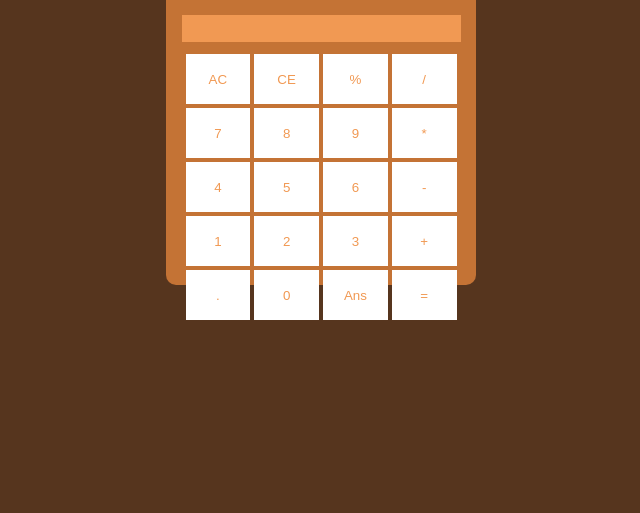
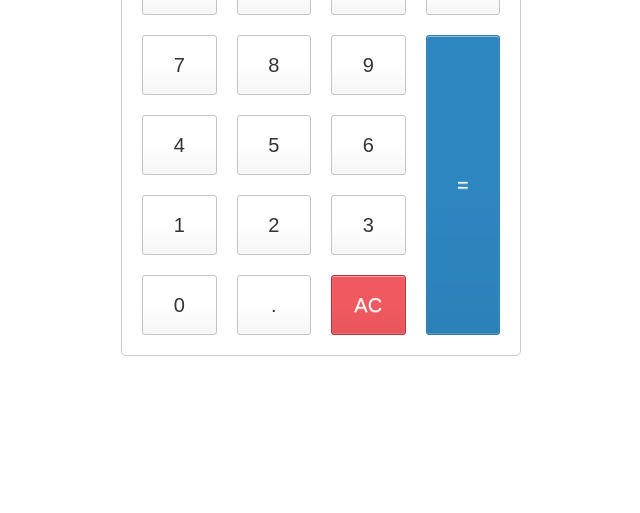
Before and after one commit to callmeabraz/Calculator, a plain HTML site: page index.html in a window 1280 px wide. Shown: the part 295-808 px from the top of the page, without its empty margins (319-959 px from the left). Drawn offline with Linux system fonts and the light colour scheme.

Commit message:
Functionality

```diff
--- a/app.js
+++ b/app.js
@@ -1,33 +1,105 @@
-var ans = "";
-var clear = false;
-var calc = "";
-$(document).ready(function() {
-  $("button").click(function() {
-    var text = $(this).attr("value");
-     if(parseInt(text, 10) == text || text === "." || text === "/" || text === "*" || text === "-" || text === "+" || text === "%") {
-      if(clear === false) {
-        calc += text;
-        $(".textbox").val(calc);
-      } else {
-        calc = text;
-        $(".textbox").val(calc);
-        clear = false;
-      }
+const calculator = {
+  displayValue: '0',
+  firstOperand: null,
+  waitingForSecondOperand: false,
+  operator: null,
+};
 
-    } if(text === "AC") {
-      calc = "";
-      $(".textbox").val("");
-    } else if(text === "CE") {
-      calc = calc.slice(0, -1);
-      $(".textbox").val(calc);
-    } else if(text === "=") {
-      ans = eval(calc);
-      $(".textbox").val(ans);
-      clear = true;
-    }else if(text === "And") {
-      calc = $(".textbox").val();
-      $(".textbox").val(calc);
-      clear=false;
-    }
-  });
+function inputDigit(digit) {
+  const { displayValue, waitingForSecondOperand } = calculator;
+
+  if (waitingForSecondOperand === true) {
+    calculator.displayValue = digit;
+    calculator.waitingForSecondOperand = false;
+  } else {
+    calculator.displayValue = displayValue === '0' ? digit : displayValue + digit;
+  }
+}
+
+function inputDecimal(dot) {
+	if (calculator.waitingForSecondOperand === true) return;
+
+  // If the `displayValue` does not contain a decimal point
+  if (!calculator.displayValue.includes(dot)) {
+    // Append the decimal point
+    calculator.displayValue += dot;
+  }
+}
+
+function handleOperator(nextOperator) {
+  const { firstOperand, displayValue, operator } = calculator
+  const inputValue = parseFloat(displayValue);
+
+  if (operator && calculator.waitingForSecondOperand)  {
+    calculator.operator = nextOperator;
+    return;
+  }
+
+  if (firstOperand == null) {
+    calculator.firstOperand = inputValue;
+  } else if (operator) {
+    const currentValue = firstOperand || 0;
+    const result = performCalculation[operator](currentValue, inputValue);
+
+    calculator.displayValue = String(result);
+    calculator.firstOperand = result;
+  }
+
+  calculator.waitingForSecondOperand = true;
+  calculator.operator = nextOperator;
+}
+
+const performCalculation = {
+  '/': (firstOperand, secondOperand) => firstOperand / secondOperand,
+
+  '*': (firstOperand, secondOperand) => firstOperand * secondOperand,
+
+  '+': (firstOperand, secondOperand) => firstOperand + secondOperand,
+
+  '-': (firstOperand, secondOperand) => firstOperand - secondOperand,
+
+  '=': (firstOperand, secondOperand) => secondOperand
+};
+
+function resetCalculator() {
+  calculator.displayValue = '0';
+  calculator.firstOperand = null;
+  calculator.waitingForSecondOperand = false;
+  calculator.operator = null;
+}
+
+function updateDisplay() {
+  const display = document.querySelector('.calculator-screen');
+  display.value = calculator.displayValue;
+}
+
+updateDisplay();
+
+const keys = document.querySelector('.calculator-keys');
+keys.addEventListener('click', (event) => {
+  const { target } = event;
+  if (!target.matches('button')) {
+    return;
+  }
+
+  if (target.classList.contains('operator')) {
+    handleOperator(target.value);
+		updateDisplay();
+    return;
+  }
+
+  if (target.classList.contains('decimal')) {
+    inputDecimal(target.value);
+		updateDisplay();
+    return;
+  }
+
+  if (target.classList.contains('all-clear')) {
+    resetCalculator();
+		updateDisplay();
+    return;
+  }
+
+  inputDigit(target.value);
+  updateDisplay();
 });
--- a/index.html
+++ b/index.html
@@ -1,5 +1,5 @@
 <!DOCTYPE html>
-
+<html>
   <head>
       <title>Calculator</title>
           <meta charset="UTF-8">
@@ -9,29 +9,40 @@
 
   <body>
       <div class="calculator">
-        <h1>Calculator</h1>
-        <input type="textbox" class="textbox" readonly>
-        <div class="buttons">
-          <button class="button" value="AC">AC</button>
-          <button class="button" value="CE">CE</button>
-          <button class="button" value="%">%</button>
-          <button class="button" value="/">/</button>
-          <button class="button" value="7">7</button>
-          <button class="button" value="8">8</button>
-          <button class="button" value="9">9</button>
-          <button class="button" value="*">*</button>
-          <button class="button" value="4">4</button>
-          <button class="button" value="5">5</button>
-          <button class="button" value="6">6</button>
-          <button class="button" value="-">-</button>
-          <button class="button" value="1">1</button>
-          <button class="button" value="2">2</button>
-          <button class="button" value="3">3</button>
-          <button class="button" value="+">+</button>
-          <button class="button" value=".">.</button>
-          <button class="button" value="0">0</button>
-          <button class="button" value="And">Ans</button>
-          <button class="button" value="=">=</button>
+
+        <input type="text" class="calculator-screen" value="" disabled />
+
+        <div class="calculator-keys">
+
+          <button type="button" class="operator" value="+">+</button>
+          <button type="button" class="operator" value="-">-</button>
+          <button type="button" class="operator" value="*">&times;</button><script></script>
+          <button type="button" class="operator" value="/">&divide;</button>
+
+          <button type="button" value="7">7</button>
+          <button type="button" value="8">8</button>
+          <button type="button" value="9">9</button>
+
+
+          <button type="button" value="4">4</button>
+          <button type="button" value="5">5</button>
+          <button type="button" value="6">6</button>
+
+
+          <button type="button" value="1">1</button>
+          <button type="button" value="2">2</button>
+          <button type="button" value="3">3</button>
+
+
+          <button type="button" value="0">0</button>
+          <button type="button" class="decimal" value=".">.</button>
+          <button type="button" class="all-clear" value="all-clear">AC</button>
+
+          <button type="button" class="equal-sign operator" value="=">=</button>
+
         </div>
       </div>
   </body>
+
+  <script src="app.js"></script>
+</html>
--- a/main.css
+++ b/main.css
@@ -1,54 +1,82 @@
-@import url(https://fonts.googleapis.com/css?family=Oleo+Script);
-
-html, body {
-  height: 100%;
-  width: 100%;
-  background-color: #56351E;
+html {
+  font-size: 62.5%;
+  box-sizing: border-box;
 }
 
-h1 {
-  font-family: 'Oleo Script', cursive;
-  margin-top: 10px;
-  color: #F19953;
+*, *::before, *::after {
+  margin: 0;
+  padding: 0;
+  box-sizing: inherit;
+}
+
+.calculator {
+  border: 1px solid #ccc;
+  border-radius: 5px;
+  position: absolute;
+  top: 50%;
+  left: 50%;
+  transform: translate(-50%, -50%);
+  width: 400px;
+}
+
+.calculator-screen {
+  width: 100%;
+  font-size: 5rem;
+  height: 80px;
+  border: none;
+  background-color: #252525;
+  color: #fff;
+  text-align: right;
+  padding-right: 20px;
+  padding-left: 10px;
 }
 
 button {
-  height: 50px;
-  border: none;
+  height: 60px;
+  background-color: #fff;
+  border-radius: 3px;
+  border: 1px solid #c4c4c4;
+  background-color: transparent;
+  font-size: 2rem;
+  color: #333;
+  background-image: linear-gradient(to bottom,transparent,transparent 50%,rgba(0,0,0,.04));
+  box-shadow: inset 0 0 0 1px rgba(255,255,255,.05), inset 0 1px 0 0 rgba(255,255,255,.45), inset 0 -1px 0 0 rgba(255,255,255,.15), 0 1px 0 0 rgba(255,255,255,.15);
+  text-shadow: 0 1px rgba(255,255,255,.4);
 }
 
-.calculator {
-  text-align: center;
-  width: 300px;
-  height: 350px;
-  border-radius: 10px;
-  margin: auto;
-  position: absolute;
-  top: 0; left: 0; right: 0; bottom: 0;
-  background-color: #C47335;
-  padding: 5px;
+button:hover {
+  background-color: #eaeaea;
 }
 
-.buttons {
-  width: 275px;
-  text-align: center;
-  margin:10px auto;
+.operator {
+  color: #337cac;
 }
 
-.button{
-  float: left;
-  margin: 2px;
-  width: 64.75px;
-  color: #f19953;
-  background: #fff;
-  cursor: pointer;
+.all-clear {
+  background-color: #f0595f;
+  border-color: #b0353a;
+  color: #fff;
 }
 
-.textbox {
-  margin-top: 10px;
-  text-align: right;
-  border: none;
-  height: 25px;
-  width: 275px;
-  background-color: #F19953;
+.all-clear:hover {
+  background-color: #f17377;
 }
+
+.equal-sign {
+  background-color: #2e86c0;
+  border-color: #337cac;
+  color: #fff;
+  height: 100%;
+  grid-area: 2 / 4 / 6 / 5;
+}
+
+.equal-sign:hover {
+  background-color: #4e9ed4;
+}
+
+.calculator-keys {
+  display: grid;
+  grid-template-columns: repeat(4, 1fr);
+  grid-gap: 20px;
+  padding: 20px;
+}
```
Lines whose indentation alone changed are shown as unchanged.
